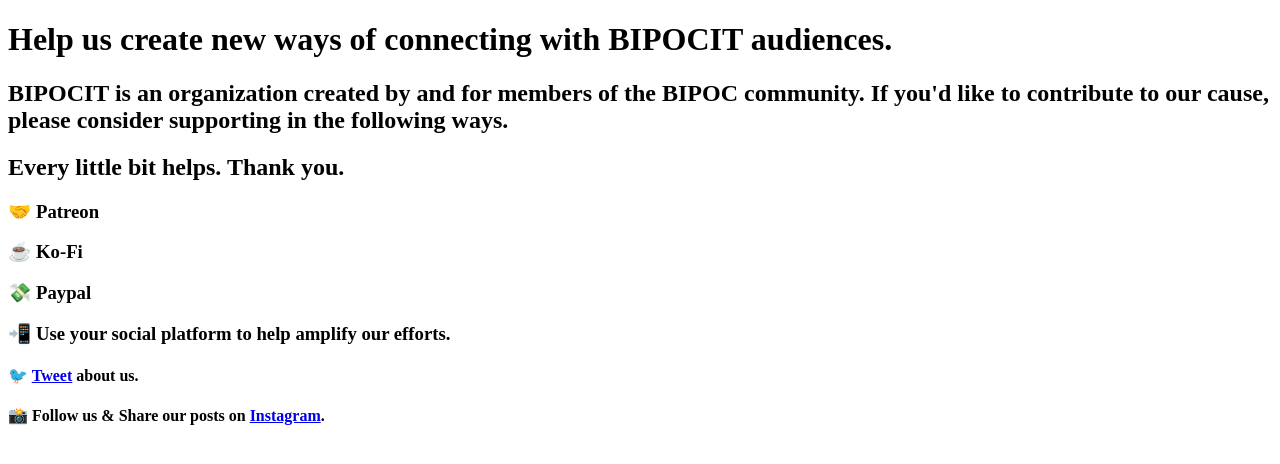
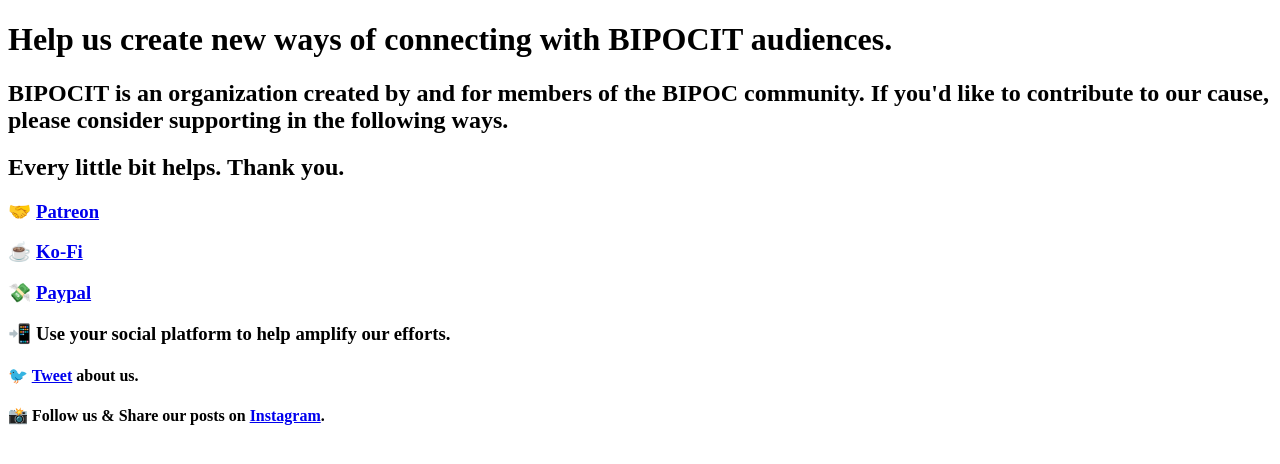
Before and after one commit to bipocit/bipocit, a Gatsby site: page /support in a window 1280 px wide. Built offline with nearby package versions, Linux system fonts and the light colour scheme; Gatsby itself is replaced by a stand-in of ours.

Commit message:
link to all donation platforms

```diff
--- a/src/pages/support.mdx
+++ b/src/pages/support.mdx
@@ -3,9 +3,9 @@
 ## BIPOCIT is an organization created by and for members of the BIPOC community. If you'd like to contribute to our cause, please consider supporting in the following ways.
 ## Every little bit helps. Thank you.
 
-### 🤝 Patreon
-### ☕️ Ko-Fi
-### 💸 Paypal
+### 🤝 <a href="https://www.patreon.com/bipocit">Patreon</a>
+### ☕️ <a href="https://ko-fi.com/bipocit">Ko-Fi</a>
+### 💸 <a href="https://www.paypal.com/paypalme2/bipocit">Paypal</a>
 ### 📲 Use your social platform to help amplify our efforts.
 #### 🐦 <a href="https://twitter.com/BIPOCIT">Tweet</a> about us.
 #### 📸 Follow us & Share our posts on <a href=" https://www.instagram.com/bipocit/">Instagram</a>.
```
